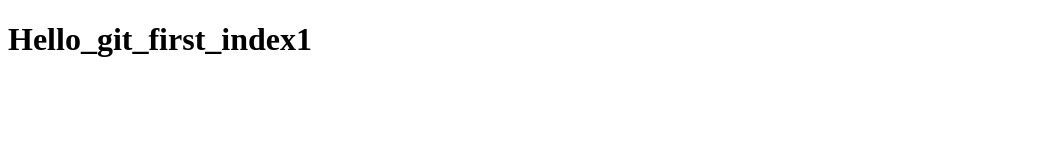
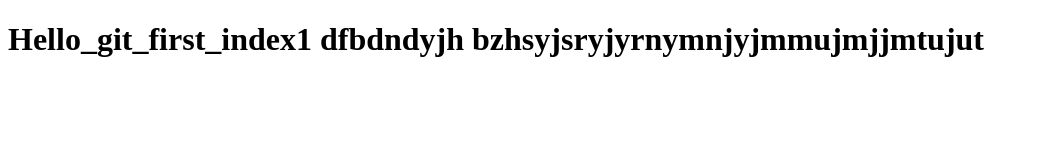
Before and after one commit to jenish-khakhriya/test2, a plain HTML site: page index.html in a window 1280 px wide. Shown: the whole page, without its empty margins (0-1039 px from the left). Drawn offline with Linux system fonts and the light colour scheme.

Commit message:
third-commit

```diff
--- a/index.html
+++ b/index.html
@@ -8,6 +8,9 @@
 <body>
     <h1>
         Hello_git_first_index1
+
+        dfbdndyjh
+        bzhsyjsryjyrnymnjyjmmujmjjmtujut
     </h1>
 </body>
 </html>
```
